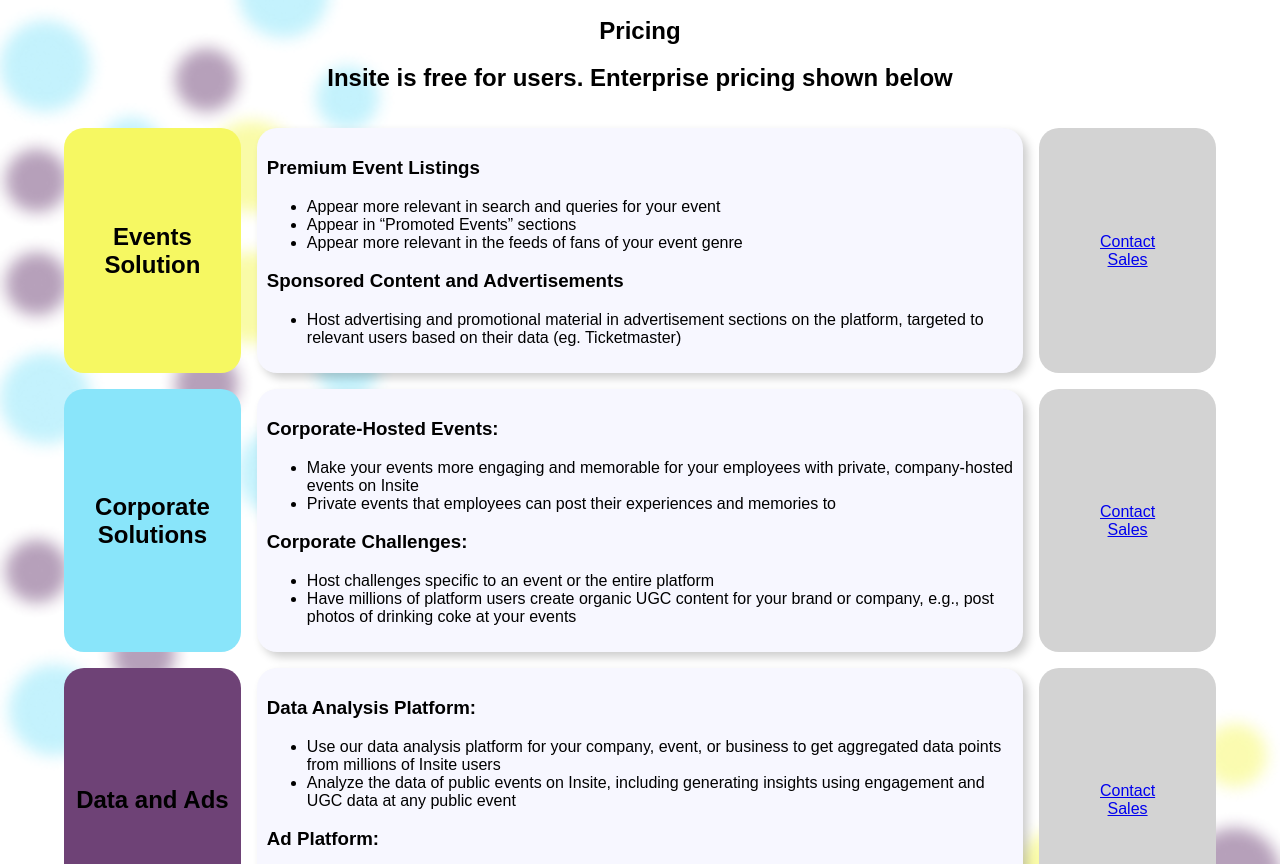
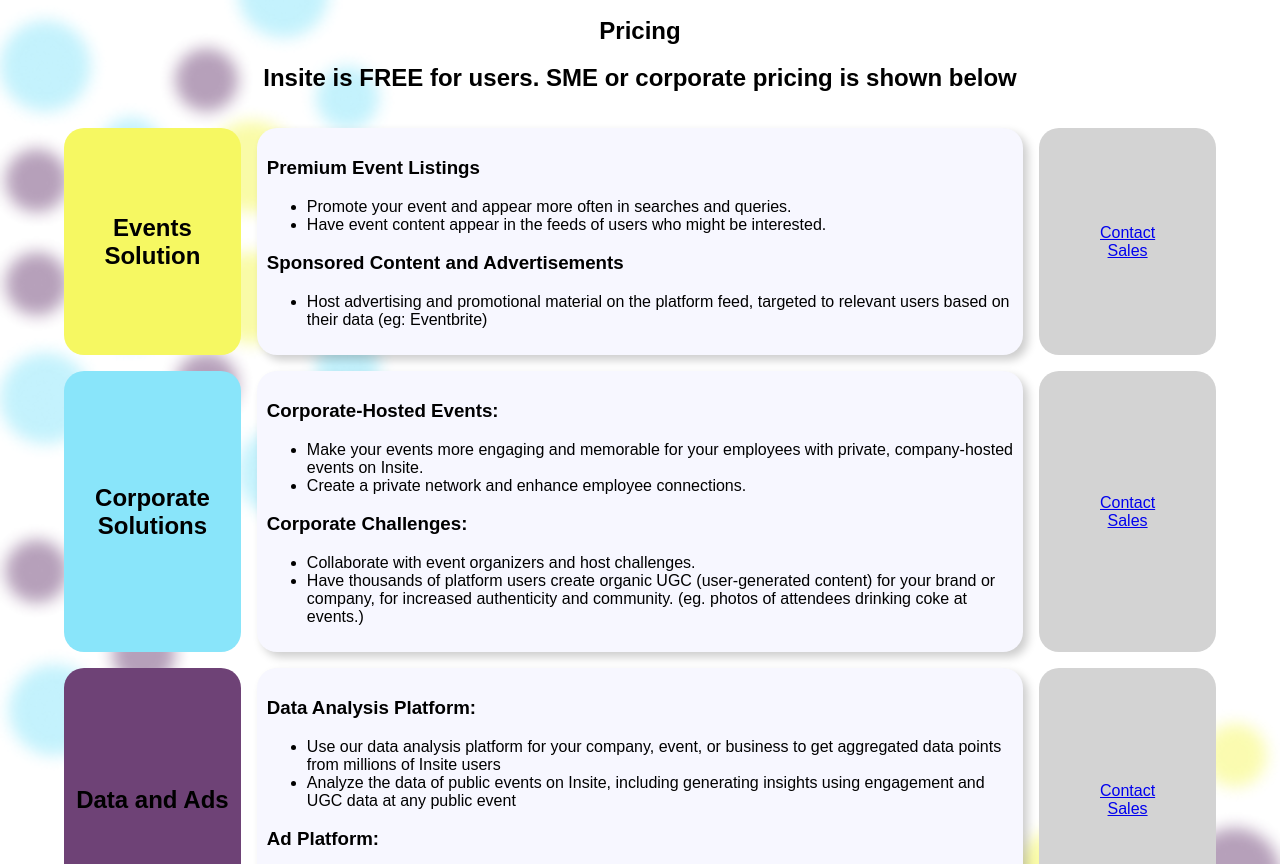
Before and after one commit to Group-1-SEG2900/Insite.github.io, a plain HTML site: page pages/main_site.html in a window 1280 px wide. Shown: the part 3209-4073 px from the top of the page. Drawn offline with Linux system fonts and the light colour scheme; a web font is replaced by a local one.

Commit message:
Update main_site.html

```diff
--- a/pages/main_site.html
+++ b/pages/main_site.html
@@ -177,7 +177,7 @@ Google Analytics (but it requires a privacy policy)
     <!--Pricing Page code (Danny)-->
     <section id="pricing">
         <h1 style="text-align:center">Pricing</h1>
-        <h2 style="text-align:center">Insite is free for users. Enterprise pricing shown below</h2>
+        <h2 style="text-align:center">Insite is FREE for users. SME or corporate pricing is shown below</h2>
         <table id="pricing-table">
             <tr>
                 <td class="events-header">
@@ -189,15 +189,13 @@ Google Analytics (but it requires a privacy policy)
                     <div class="pricing-text">
                     <h3>Premium Event Listings</h3>
                         <ul>
-                            <li>Appear more relevant in search and queries for your event</li>
-                            <li>Appear in “Promoted Events” sections</li>
-                            <li>Appear more relevant in the feeds of fans of your event genre</li>
+                            <li>Promote your event and appear more often in searches and queries.</li>
+                            <li>Have event content appear in the feeds of users who might be interested.</li>
                         </ul>
                         <h3>Sponsored Content and Advertisements</h3>
                         <ul>
-                            <li>Host advertising and promotional material in advertisement sections on the platform,
-                                targeted to
-                                relevant users based on their data (eg. Ticketmaster)</li>
+                            <li>Host advertising and promotional material on the platform feed,
+                                targeted to relevant users based on their data (eg: Eventbrite)</li>
                         </ul>
                     </div>
                 </td>
@@ -219,16 +217,15 @@ Google Analytics (but it requires a privacy policy)
                         <ul>
                             <li>Make your events more engaging and memorable for your employees with private,
                                 company-hosted
-                                events on Insite</li>
-                            <li>Private events that employees can post their experiences and memories to</li>
+                                events on Insite.</li>
+                            <li>Create a private network and enhance employee connections.</li>
                         </ul>
                         <h3>Corporate Challenges:</h3>
                         <ul>
-                            <li>Host challenges specific to an event or the entire platform</li>
-                            <li>Have millions of platform users create organic UGC content for your brand or company,
-                                e.g.,
-                                post
-                                photos of drinking coke at your events</li>
+                            <li>Collaborate with event organizers and host challenges.</li>
+                            <li>Have thousands of platform users create organic UGC (user-generated content) for your brand or company, for
+                                increased authenticity and community.
+                                (eg. photos of attendees drinking coke at events.)</li>
                         </ul>
                     </div>
                 </td>
```
